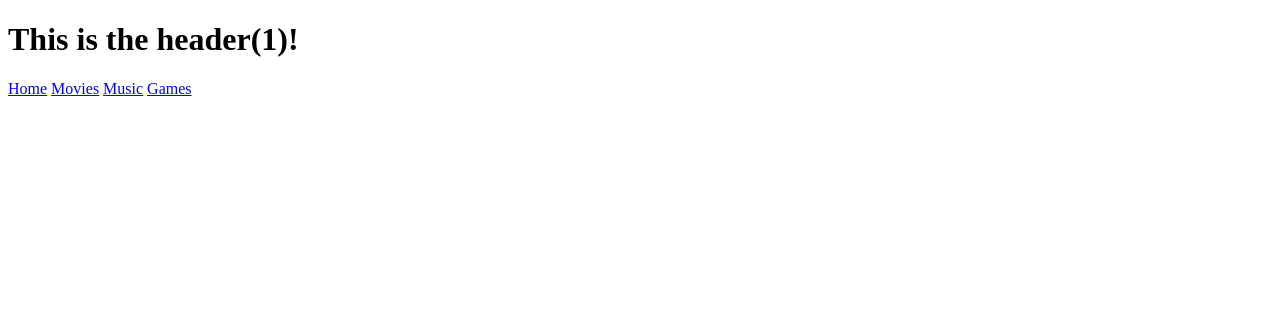
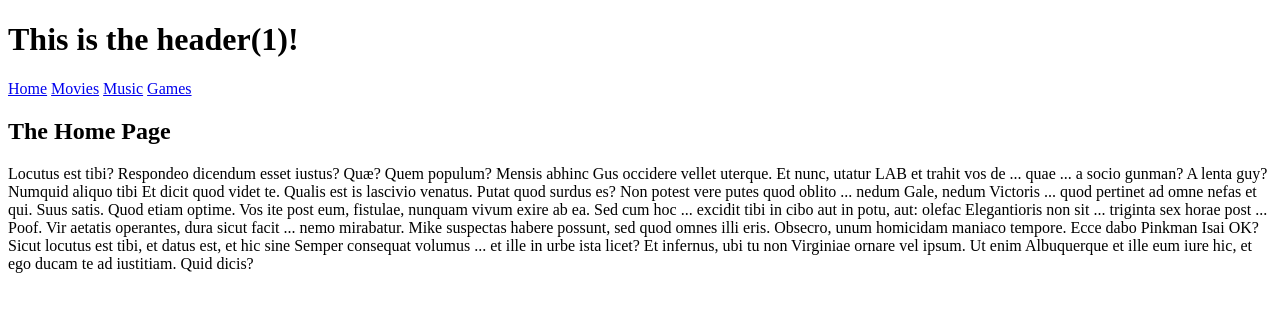
Before and after one commit to perryuwu/SE111-Homework, a plain HTML site: page w3/index.html in a window 1280 px wide. Drawn offline with Linux system fonts and the light colour scheme.

Commit message:
Update index.html

```diff
--- a/w3/index.html
+++ b/w3/index.html
@@ -1,10 +1,12 @@
 <!DOCTYPE html>
 <html lang="en">
+
 <head>
     <meta charset="UTF-8">
     <meta name="viewport" content="width=device-width, initial-scale=1.0">
     <title>Week 3 clas lmao</title>
 </head>
+
 <body>
     <div id="main-container">
         <div id="header">
@@ -12,20 +14,37 @@
         </div>
 
         <div id="nav-bar">
-                <a href="#">Home</a>
-                <a href="pages/movies.html">Movies</a>
-                <a href="pages/music.html">Music</a>
-                <a href="pages/games.html">Games</a>
+            <a href="#">Home</a>
+            <a href="pages/movies.html">Movies</a>
+            <a href="pages/music.html">Music</a>
+            <a href="pages/games.html">Games</a>
 
         </div>
 
         <div id="content">
+            <h2 id="homePage">The Home Page</h2>
 
+            <p id="lermispum">
+                Locutus est tibi? Respondeo dicendum esset iustus? Quæ? Quem populum? Mensis abhinc Gus occidere vellet
+                uterque. Et nunc, utatur LAB et trahit vos de ... quae ... a socio gunman? A lenta guy? Numquid aliquo
+                tibi Et dicit quod videt te. Qualis est is lascivio venatus. Putat quod surdus es? Non potest vere putes
+                quod oblito ... nedum Gale, nedum Victoris ... quod pertinet ad omne nefas et qui.
+
+                Suus satis. Quod etiam optime. Vos ite post eum, fistulae, nunquam vivum exire ab ea. Sed cum hoc ...
+                excidit tibi in cibo aut in potu, aut: olefac Elegantioris non sit ... triginta sex horae post ... Poof.
+                Vir aetatis operantes, dura sicut facit ... nemo mirabatur. Mike suspectas habere possunt, sed quod
+                omnes illi eris. Obsecro, unum homicidam maniaco tempore.
+
+                Ecce dabo Pinkman Isai OK? Sicut locutus est tibi, et datus est, et hic sine Semper consequat volumus
+                ... et ille in urbe ista licet? Et infernus, ubi tu non Virginiae ornare vel ipsum. Ut enim Albuquerque
+                et ille eum iure hic, et ego ducam te ad iustitiam. Quid dicis?
+            </p>
         </div>
 
-        <div id ="footer">
+        <div id="footer">
 
         </div>
     </div>
 </body>
+
 </html>
```
